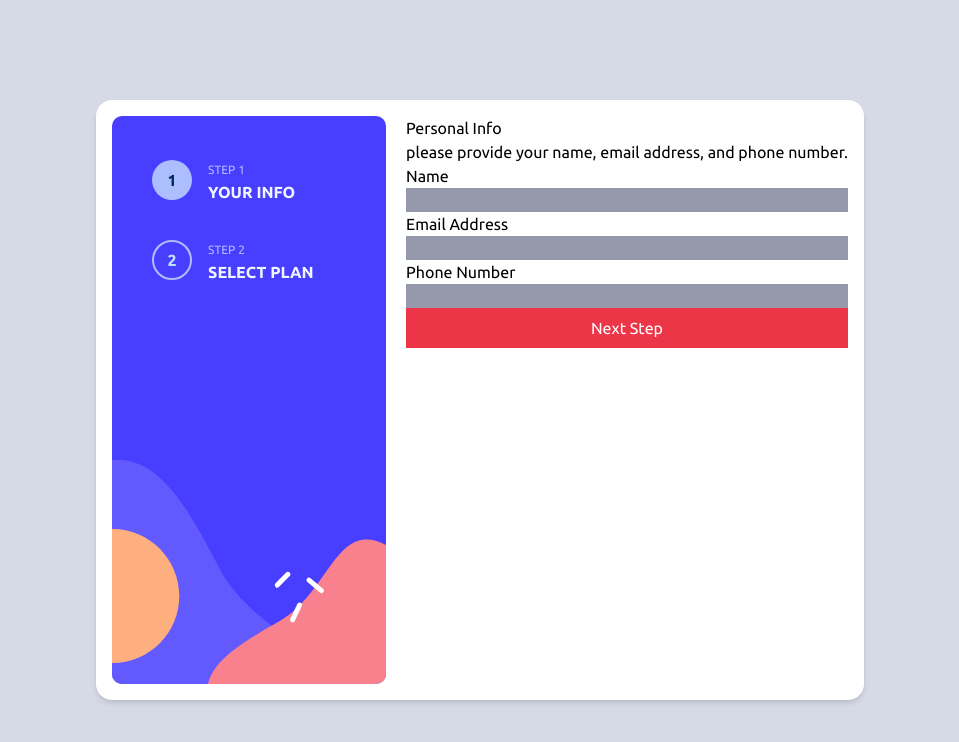
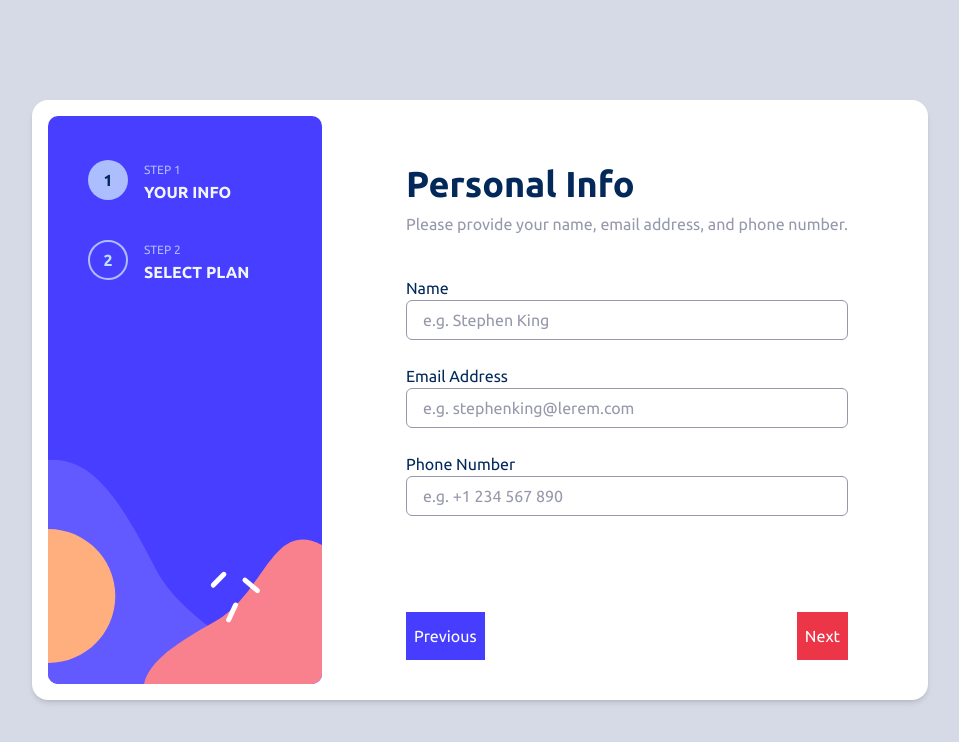
Before and after one commit to Mohamed-Boutarbouch/multi-step-form, a React (Vite) app: page / in a window 1280 px wide. Shown: the top 742 px of the page, without its empty margins (160-1119 px from the left). Built offline with nearby package versions, Linux system fonts and the light colour scheme.

Commit message:
Personal Info section layout is done

```diff
--- a/src/App.tsx
+++ b/src/App.tsx
@@ -1,11 +1,11 @@
-import FormSection from './components/FormWrapper';
+import FormWrapper from './components/FormWrapper';
 import Sidebar from './components/Sidebar';
 
 const App = () => {
   return (
-    <main className="flex max-w-7xl gap-5 rounded-2xl bg-neutral-white p-4 shadow-md">
+    <main className="gap-5 rounded-2xl bg-neutral-white shadow-md md:flex md:p-4">
       <Sidebar />
-      <FormSection />
+      <FormWrapper />
     </main>
   );
 };
--- /dev/null
+++ b/src/components/ActionButtons.tsx
@@ -0,0 +1,20 @@
+const ActionButtons = () => {
+  return (
+    <div className="absolute left-0 bottom-0 flex h-24 w-screen items-center justify-between bg-neutral-white px-3 md:px-0 md:static md:h-fit md:w-full">
+      <button
+        type="button"
+        className="h-12 bg-primary-purplish-blue p-2 capitalize text-neutral-white"
+      >
+        Previous
+      </button>
+      <button
+        type="button"
+        className="h-12 bg-primary-strawberry-red p-2 capitalize text-neutral-white"
+      >
+        Next
+      </button>
+    </div>
+  );
+};
+
+export default ActionButtons;
--- a/src/components/FormWrapper.tsx
+++ b/src/components/FormWrapper.tsx
@@ -1,19 +1,13 @@
+import ActionButtons from './ActionButtons';
 import PersonalInfo from './PersonalInfo';
 
 const FormWrapper = () => {
   return (
-    <section className="flex flex-col">
-      <h1 className="capitalize">personal info</h1>
-      <p>please provide your name, email address, and phone number.</p>
+    <section className="mx-4 flex flex-col justify-between px-4 pt-8 pb-6 md:p-12 md:pb-6">
       <form>
         <PersonalInfo />
       </form>
-      <button
-        type="button"
-        className="shrink-0 bg-primary-strawberry-red p-2 capitalize text-neutral-white"
-      >
-        next step
-      </button>
+      <ActionButtons />
     </section>
   );
 };
--- a/src/components/PersonalInfo.tsx
+++ b/src/components/PersonalInfo.tsx
@@ -1,19 +1,62 @@
 const PersonalInfo = () => {
   return (
+    <>
+      <h1 className="mb-2 text-xl font-bold capitalize text-primary-marine-blue md:text-4xl">
+        personal info
+      </h1>
+      <p className="mb-3 text-neutral-cool-gray md:mb-10">
+        Please provide your name, email address, and phone number.
+      </p>
       <div className="flex flex-col">
-      <label htmlFor="name" className="capitalize">
+        <div className="flex justify-between">
+          <label htmlFor="name" className="capitalize text-primary-marine-blue">
             name
           </label>
-      <input type="text" name="name" id="name" className="bg-neutral-cool-gray" />
-      <label htmlFor="email" className="capitalize">
+          <p className="hidden font-semibold text-primary-strawberry-red invalid:block">
+            This field is required
+          </p>
+        </div>
+        <input
+          type="text"
+          name="name"
+          id="name"
+          placeholder="e.g. Stephen King"
+          className="mb-4 h-10 rounded-md border border-neutral-cool-gray px-4 placeholder:text-neutral-cool-gray md:mb-6"
+        />
+
+        <div className="flex justify-between">
+          <label htmlFor="email" className="capitalize text-primary-marine-blue">
             email address
           </label>
-      <input type="email" name="email" id="email" className="bg-neutral-cool-gray" />
-      <label htmlFor="phone" className="capitalize">
+          <p className="hidden font-semibold text-primary-strawberry-red invalid:block">
+            This field is required
+          </p>
+        </div>
+        <input
+          type="email"
+          name="email"
+          id="email"
+          placeholder="e.g. stephenking@lerem.com"
+          className="mb-4 h-10 rounded-md border border-neutral-cool-gray px-4 placeholder:text-neutral-cool-gray md:mb-6"
+        />
+
+        <div className="flex justify-between">
+          <label htmlFor="phone" className="capitalize text-primary-marine-blue">
             phone number
           </label>
-      <input type="text" name="phone" id="phone" className="bg-neutral-cool-gray" />
+          <p className="hidden font-semibold text-primary-strawberry-red invalid:block">
+            This field is required
+          </p>
         </div>
+        <input
+          type="text"
+          name="phone"
+          id="phone"
+          placeholder="e.g. +1 234 567 890"
+          className="mb-4 h-10 rounded-md border border-neutral-cool-gray px-4 placeholder:text-neutral-cool-gray md:mb-6"
+        />
+      </div>
+    </>
   );
 };
 
--- a/src/components/Sidebar.tsx
+++ b/src/components/Sidebar.tsx
@@ -1,7 +1,7 @@
 const Sidebar = () => {
   return (
-    <aside className="absolute top-0 right-0 -z-10 block h-2/5 w-screen bg-sidebarMobile bg-cover bg-no-repeat md:static md:z-0 md:inline-block md:h-[568px] md:w-[274px] md:bg-sidebarDesktop md:bg-no-repeat">
-      <div className="flex h-5/6 items-center justify-center gap-4 md:h-fit md:flex-col md:items-stretch md:gap-8 md:p-10">
+    <aside className="absolute top-0 right-0 -z-10 block h-1/3 w-screen bg-sidebarMobile bg-cover bg-no-repeat md:static md:z-0 md:inline-block md:h-[568px] md:w-[274px] md:bg-sidebarDesktop md:bg-no-repeat">
+      <div className="flex h-5/6 items-start justify-center gap-4 pt-12 md:h-fit md:flex-col md:items-stretch md:gap-8 md:p-10">
         <div className="md:flex md:items-center md:gap-4">
           <span className="flex h-10 w-10 items-center justify-center rounded-full border-0 bg-primary-pastel-blue">
             <p className="font-semibold text-primary-marine-blue">1</p>
```
Lines whose indentation alone changed are shown as unchanged.
